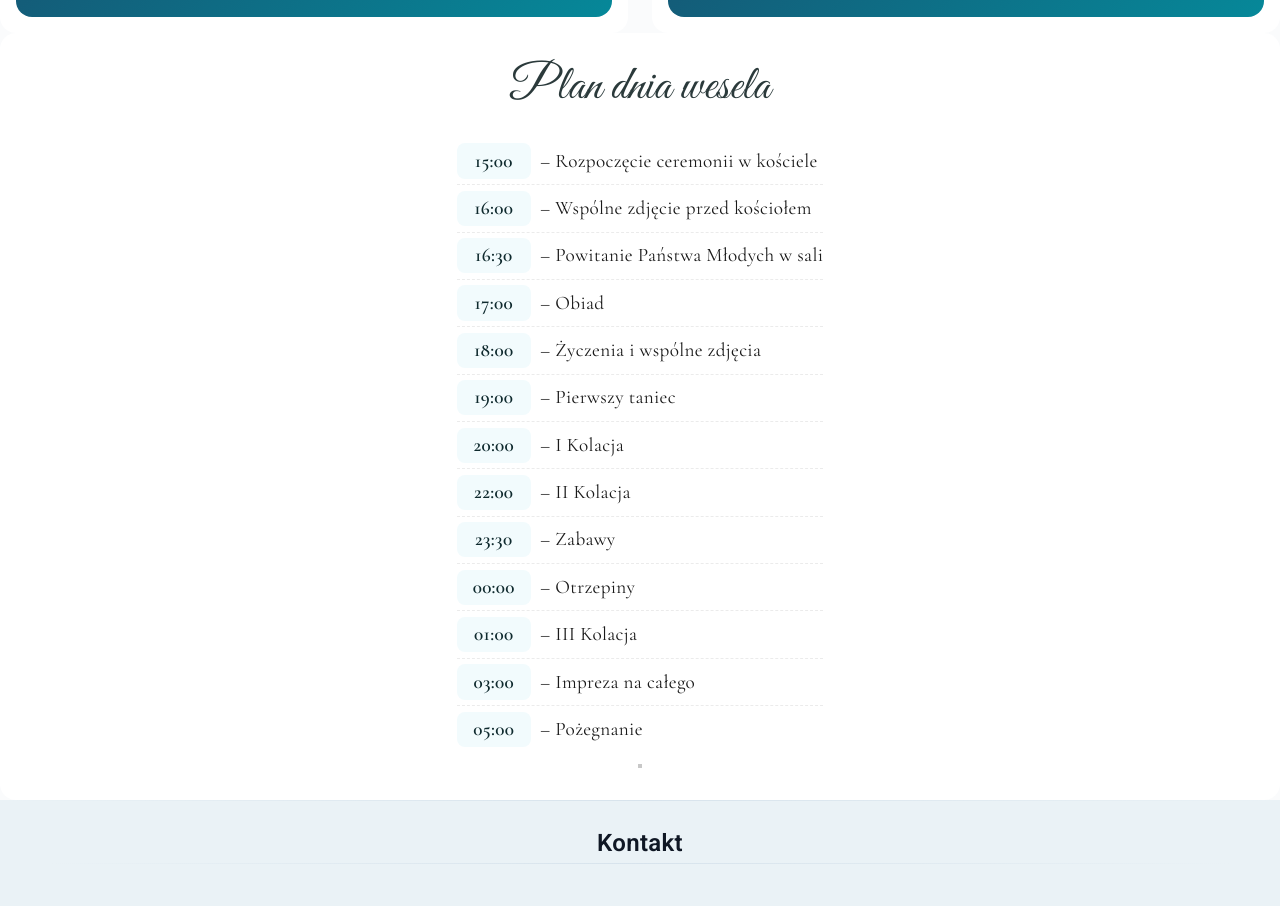
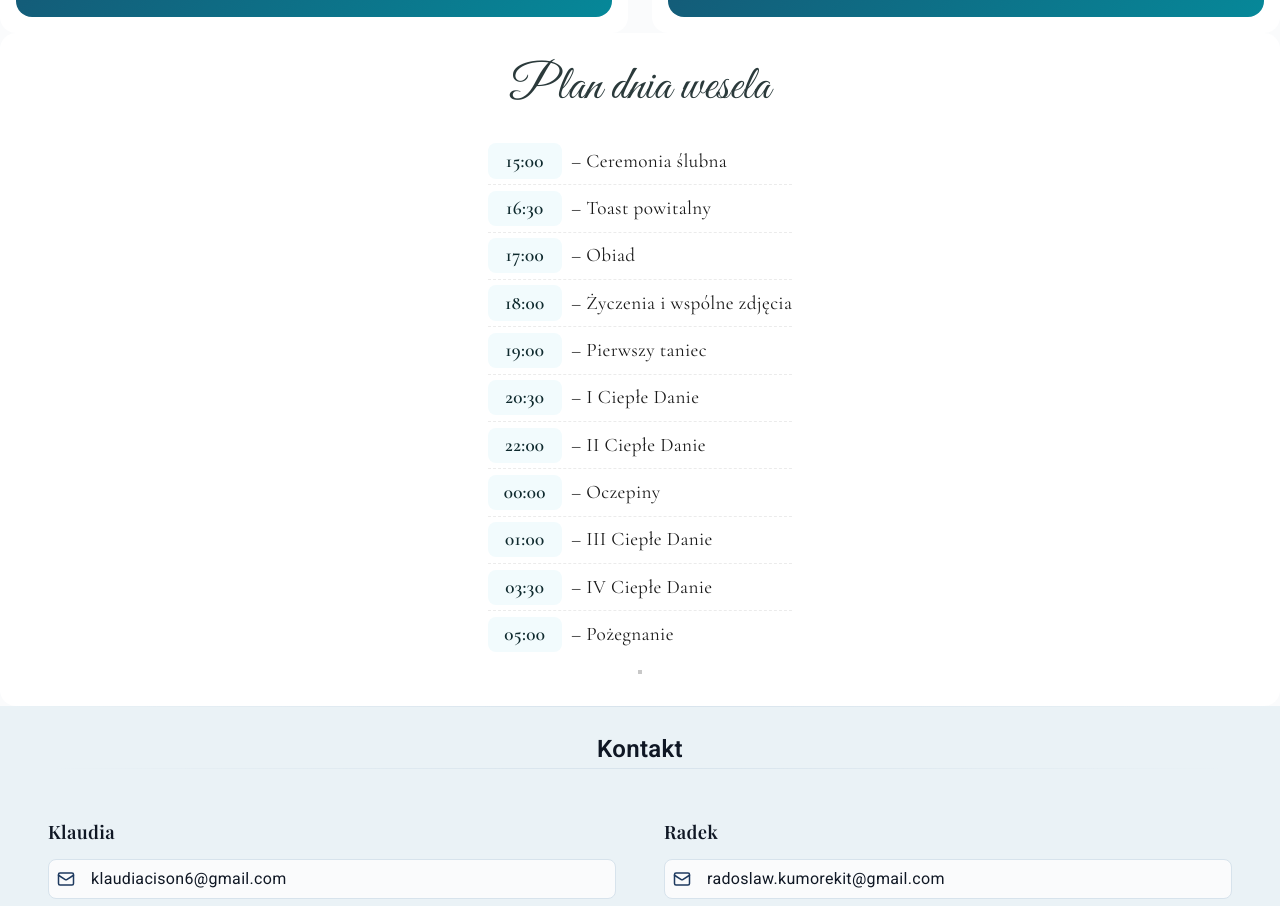
Before and after one commit to radkum/wedding-vue, a Vue app: page / in a window 1280 px wide. Shown: the part 1377-2283 px from the top of the page. Built offline with nearby package versions, Linux system fonts and the light colour scheme; grey boxes are pictures that could not be loaded; a web font is replaced by a local one; what @lottiefiles/vue-lottie-player would draw is missing.

Commit message:
timeline update

```diff
--- a/src/views/home.vue
+++ b/src/views/home.vue
@@ -67,18 +67,16 @@
           <section  class="wedding-timeline timeline ">
           <h2>Plan dnia wesela</h2>
           <ul>
-            <li><strong>15:00</strong> – Rozpoczęcie ceremonii w kościele</li>
-            <li><strong>16:00</strong> – Wspólne zdjęcie przed kościołem</li>
-            <li><strong>16:30</strong> – Powitanie Państwa Młodych w sali</li>
+            <li><strong>15:00</strong> – Ceremonia ślubna</li>
+            <li><strong>16:30</strong> – Toast powitalny</li>
             <li><strong>17:00</strong> – Obiad</li>
             <li><strong>18:00</strong> – Życzenia i wspólne zdjęcia </li>
             <li><strong>19:00</strong> – Pierwszy taniec</li>
-            <li><strong>20:00</strong> – I Kolacja</li>
-            <li><strong>22:00</strong> – II Kolacja</li>
-            <li><strong>23:30</strong> – Zabawy </li>
-            <li><strong>00:00</strong> – Otrzepiny </li>
-            <li><strong>01:00</strong> – III Kolacja</li>
-            <li><strong>03:00</strong> – Impreza na całego</li>
+            <li><strong>20:30</strong> – I Ciepłe Danie</li>
+            <li><strong>22:00</strong> – II Ciepłe Danie</li>
+            <li><strong>00:00</strong> – Oczepiny </li>
+            <li><strong>01:00</strong> – III Ciepłe Danie</li>
+            <li><strong>03:30</strong> – IV Ciepłe Danie</li>
             <li><strong>05:00</strong> – Pożegnanie</li>
           </ul>
         </section>
```
